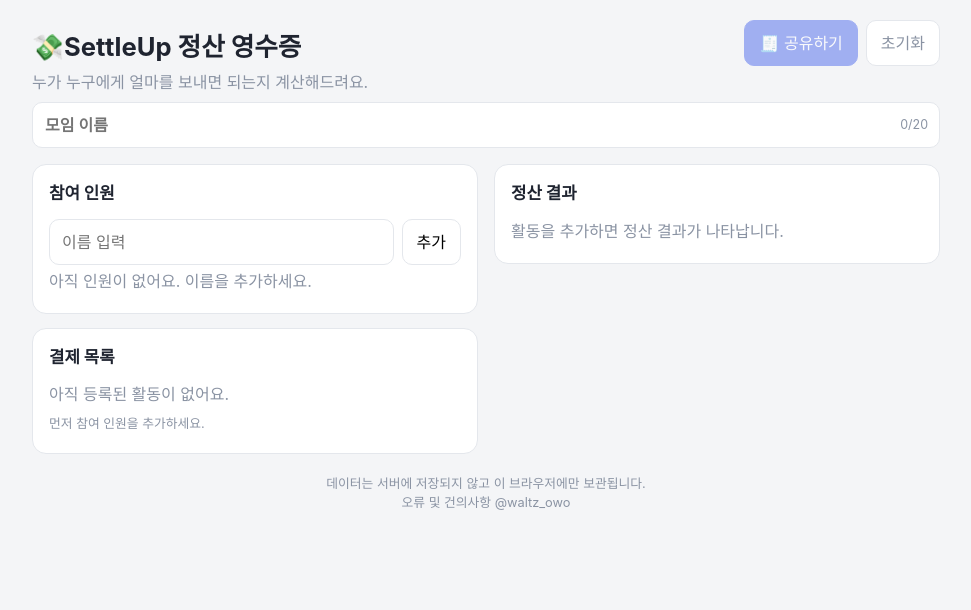
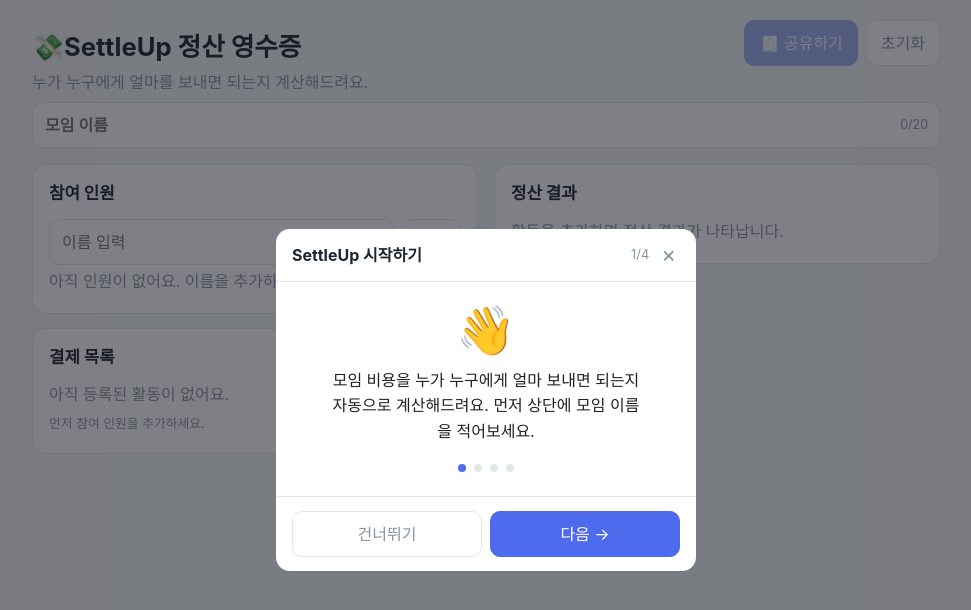
Before and after one commit to Waltzo/SettleUp, a React (Vite) app: page / in a window 1280 px wide. Shown: the top 610 px of the page, without its empty margins (154-1125 px from the left). Built offline with nearby package versions, Linux system fonts and the light colour scheme.

Commit message:
온보딩 추가

```diff
--- a/src/App.jsx
+++ b/src/App.jsx
@@ -5,8 +5,9 @@
 import SettlementResult from './components/SettlementResult.jsx'
 import ShareActions from './components/ShareActions.jsx'
 import AddToActivitiesModal from './components/AddToActivitiesModal.jsx'
+import OnboardingModal from './components/OnboardingModal.jsx'
 import { computeBalances, minimizeTransfers } from './lib/settle.js'
-import { loadState, saveState } from './lib/storage.js'
+import { loadState, saveState, isOnboarded, markOnboarded } from './lib/storage.js'
 
 let _id = 0
 const newId = () => `a${Date.now()}_${_id++}`
@@ -16,6 +17,12 @@
   const [editingId, setEditingId] = useState(null)
   const [formOpen, setFormOpen] = useState(false)
   const [pendingPerson, setPendingPerson] = useState(null)
+  const [showOnboarding, setShowOnboarding] = useState(() => !isOnboarded())
+
+  const closeOnboarding = () => {
+    markOnboarded()
+    setShowOnboarding(false)
+  }
 
   // Persist to localStorage so a reload restores the draft.
   useEffect(() => {
@@ -187,6 +194,8 @@
         />
       )}
 
+      {showOnboarding && <OnboardingModal onClose={closeOnboarding} />}
+
       <ShareActions
         onReset={reset}
         receiptData={{
--- /dev/null
+++ b/src/components/OnboardingModal.jsx
@@ -0,0 +1,68 @@
+import { useEffect, useState } from 'react'
+
+const STEPS = [
+  {
+    emoji: '👋',
+    title: 'SettleUp 시작하기',
+    desc: '모임 비용을 누가 누구에게 얼마 보내면 되는지 자동으로 계산해드려요. 먼저 상단에 모임 이름을 적어보세요.',
+  },
+  {
+    emoji: '👥',
+    title: '인원 추가',
+    desc: '정산에 참여하는 사람들의 이름을 추가하세요.',
+  },
+  {
+    emoji: '🧾',
+    title: '활동·금액 입력',
+    desc: '활동마다 결제자·금액·참여자를 입력해요. 나눔 방식은 N빵(균등) 또는 각자(쓴 만큼) 중에 고를 수 있어요.',
+  },
+  {
+    emoji: '💸',
+    title: '자동 정산·공유',
+    desc: '누가 누구에게 보낼지 송금 내역이 자동으로 계산돼요. 공유하기로 영수증 이미지를 저장하거나 보낼 수 있어요.',
+  },
+]
+
+export default function OnboardingModal({ onClose }) {
+  const [step, setStep] = useState(0)
+
+  // Close on Escape.
+  useEffect(() => {
+    const onKey = (e) => e.key === 'Escape' && onClose()
+    window.addEventListener('keydown', onKey)
+    return () => window.removeEventListener('keydown', onKey)
+  }, [onClose])
+
+  const isLast = step === STEPS.length - 1
+  const cur = STEPS[step]
+  const next = () => (isLast ? onClose() : setStep((s) => s + 1))
+
+  return (
+    <div className="modal-backdrop" onClick={onClose}>
+      <div className="modal" onClick={(e) => e.stopPropagation()}>
+        <div className="modal-head">
+          <strong>{cur.title}</strong>
+          <span className="onboard-progress">
+            {step + 1}/{STEPS.length}
+          </span>
+          <button className="modal-x" onClick={onClose}>×</button>
+        </div>
+        <div className="modal-body onboard-body">
+          <div className="onboard-emoji">{cur.emoji}</div>
+          <p className="onboard-desc">{cur.desc}</p>
+          <div className="onboard-dots">
+            {STEPS.map((_, i) => (
+              <span key={i} className={i === step ? 'dot on' : 'dot'} />
+            ))}
+          </div>
+        </div>
+        <div className="modal-actions">
+          <button className="ghost" onClick={onClose}>건너뛰기</button>
+          <button className="primary" onClick={next}>
+            {isLast ? '시작하기' : '다음 →'}
+          </button>
+        </div>
+      </div>
+    </div>
+  )
+}
--- a/src/lib/storage.js
+++ b/src/lib/storage.js
@@ -2,6 +2,7 @@
 // but the URL stays clean (no state encoded in the link).
 
 const KEY = 'settleup:state'
+const ONBOARD_KEY = 'settleup:onboarded'
 const EMPTY = { groupName: '', people: [], activities: [] }
 
 function isValid(obj) {
@@ -51,3 +52,21 @@
     /* storage full / unavailable — ignore */
   }
 }
+
+// First-visit onboarding flag, kept under a separate key so that
+// resetting the data ('초기화') does not re-trigger the walkthrough.
+export function isOnboarded() {
+  try {
+    return localStorage.getItem(ONBOARD_KEY) === '1'
+  } catch {
+    return false
+  }
+}
+
+export function markOnboarded() {
+  try {
+    localStorage.setItem(ONBOARD_KEY, '1')
+  } catch {
+    /* ignore */
+  }
+}
--- a/src/styles.css
+++ b/src/styles.css
@@ -399,3 +399,42 @@
   background: #fff;
   text-align: left;
 }
+
+/* onboarding walkthrough modal */
+.onboard-progress {
+  margin-left: auto;
+  margin-right: 8px;
+  font-size: 0.8rem;
+  color: var(--muted);
+}
+.onboard-body {
+  background: #fff;
+  text-align: center;
+  padding: 24px 20px;
+}
+.onboard-emoji {
+  font-size: 3rem;
+  line-height: 1;
+  margin-bottom: 14px;
+}
+.onboard-desc {
+  margin: 0 auto;
+  max-width: 320px;
+  color: var(--text, #222);
+  line-height: 1.6;
+}
+.onboard-dots {
+  display: flex;
+  justify-content: center;
+  gap: 8px;
+  margin-top: 20px;
+}
+.onboard-dots .dot {
+  width: 8px;
+  height: 8px;
+  border-radius: 50%;
+  background: var(--line);
+}
+.onboard-dots .dot.on {
+  background: var(--brand);
+}
```
